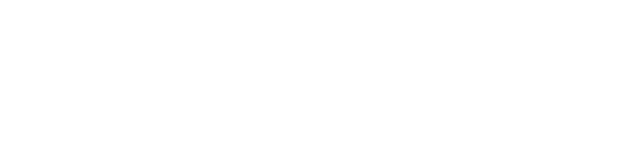
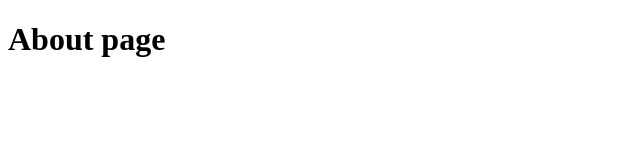
Before and after one commit to omekov/template, a plain HTML site: page about.html in a window 1280 px wide. Shown: the whole page, without its empty margins (0-640 px from the left). Drawn offline with Linux system fonts and the light colour scheme.

Commit message:
edit 2 file html

```diff
--- a/about.html
+++ b/about.html
@@ -6,6 +6,6 @@
     <title>About</title>
 </head>
 <body>
-
+    <h1>About page</h1>
 </body>
 </html>
```
Also changed, not shown: index.html (+1 -1 lines).
